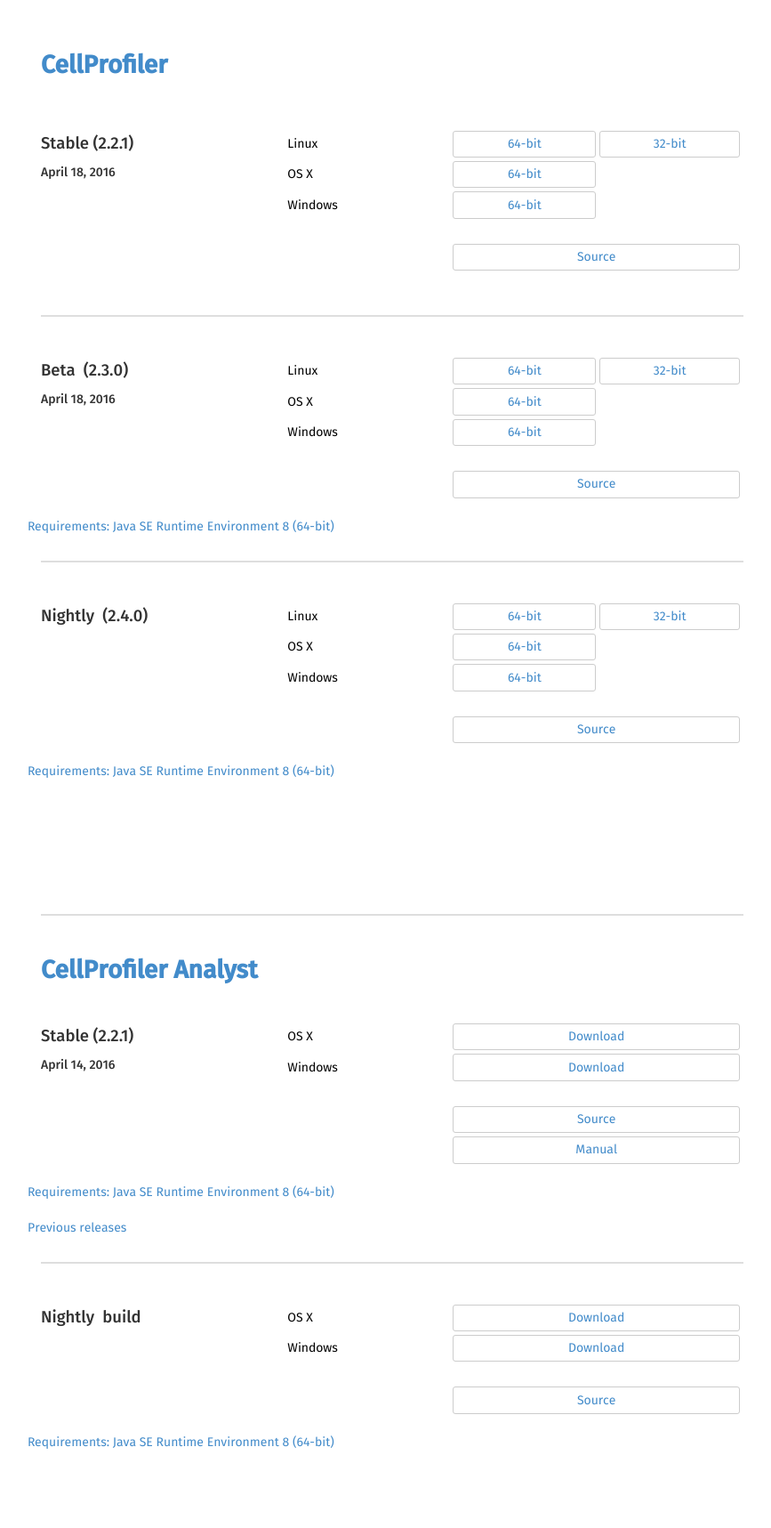
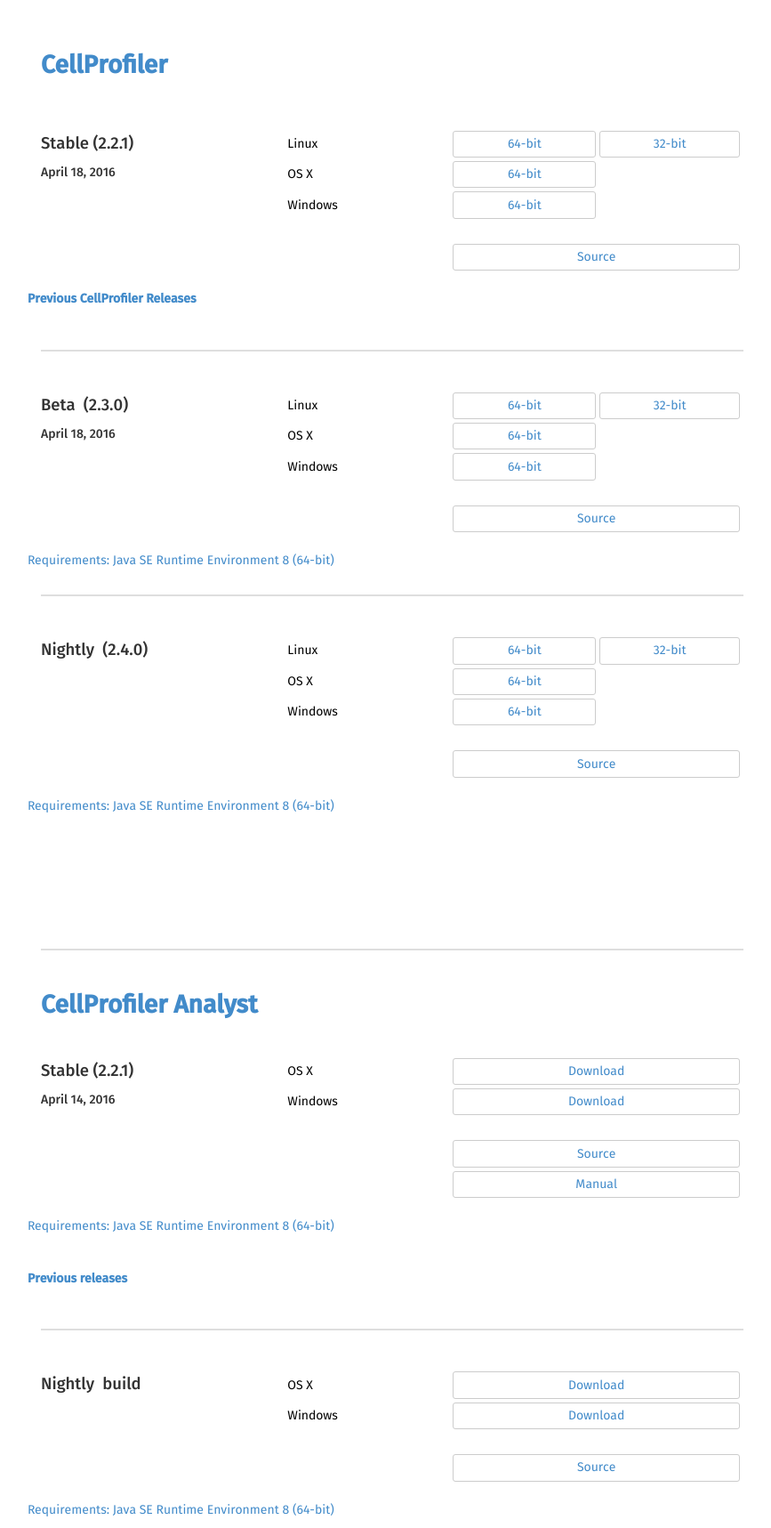
Before and after one commit to CellProfiler/cellprofiler.github.com-backup, a Jekyll site: the page built from releases/index.html, in a window 1280 px wide. Shown: the whole page at 89% size, without its empty margins (199-1066 px from the left). Built offline with Jekyll 4.4.1, drawn with Linux system fonts in a browser that asks for light colours; before the commit the page ends 1641 px from its top, so only the background shows below that.

Commit message:
Add previous CP releases

```diff
--- a/releases/index.html
+++ b/releases/index.html
@@ -50,6 +50,8 @@
       </tbody>
     </table>
   </div>
+  <br>
+  <h4><a href="./previousReleases.html">Previous CellProfiler Releases</a></h4>
 </div>
 
 <hr/>
@@ -154,6 +156,7 @@
   </div>
   <a href=
   "http://www.oracle.com/technetwork/java/javase/downloads/jre8-downloads-2133155.html">Requirements: Java SE Runtime Environment 8 (64-bit)</a>
+
 </div>
 
 <hr style='margin-top: 150px'/>
@@ -204,8 +207,8 @@
 
   <br>
   <br>
-   <a href=
-  "http://cellprofiler.org/previousReleasesCPA.html">Previous releases</a>
+   <h4><a href=
+  "http://cellprofiler.org/previousReleasesCPA.html">Previous releases</a><h4>
 </div>
 
 <hr/>
```
